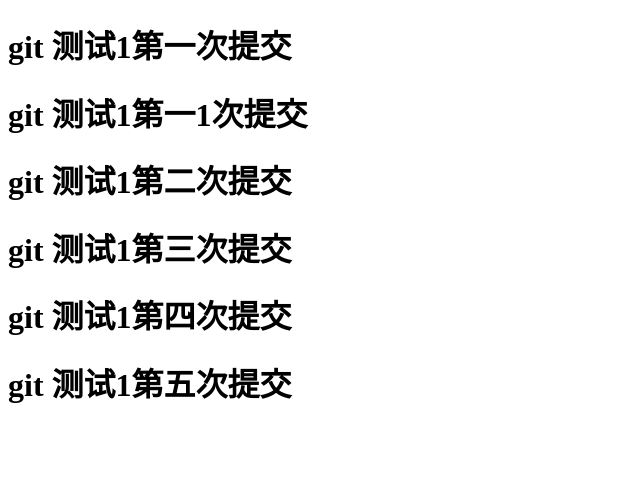
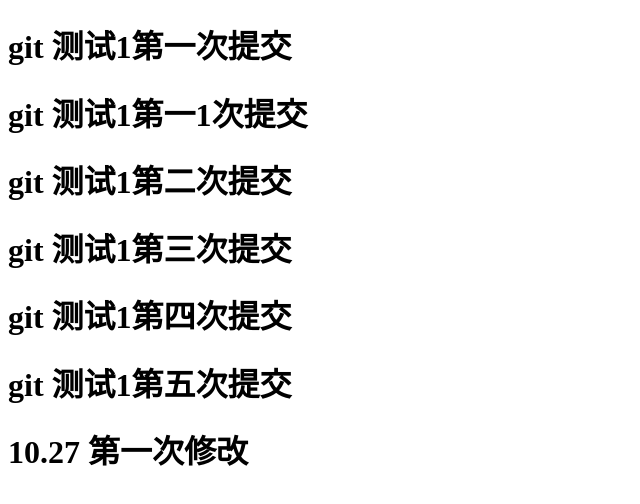
Before and after one commit to LMYWQ/10.27ceshi, a plain HTML site: page git 测试1/index.html in a window 1280 px wide. Shown: the whole page, without its empty margins (0-640 px from the left). Drawn offline with Linux system fonts and the light colour scheme.

Commit message:
'10.27第一次'

```diff
--- a/git 测试1/index.html
+++ b/git 测试1/index.html
@@ -15,6 +15,7 @@
     <h1>git 测试1第三次提交</h1>
     <h1>git 测试1第四次提交</h1>
     <h1>git 测试1第五次提交</h1>
+    <h1>10.27 第一次修改</h1>
 </body>
 
 </html>
```
